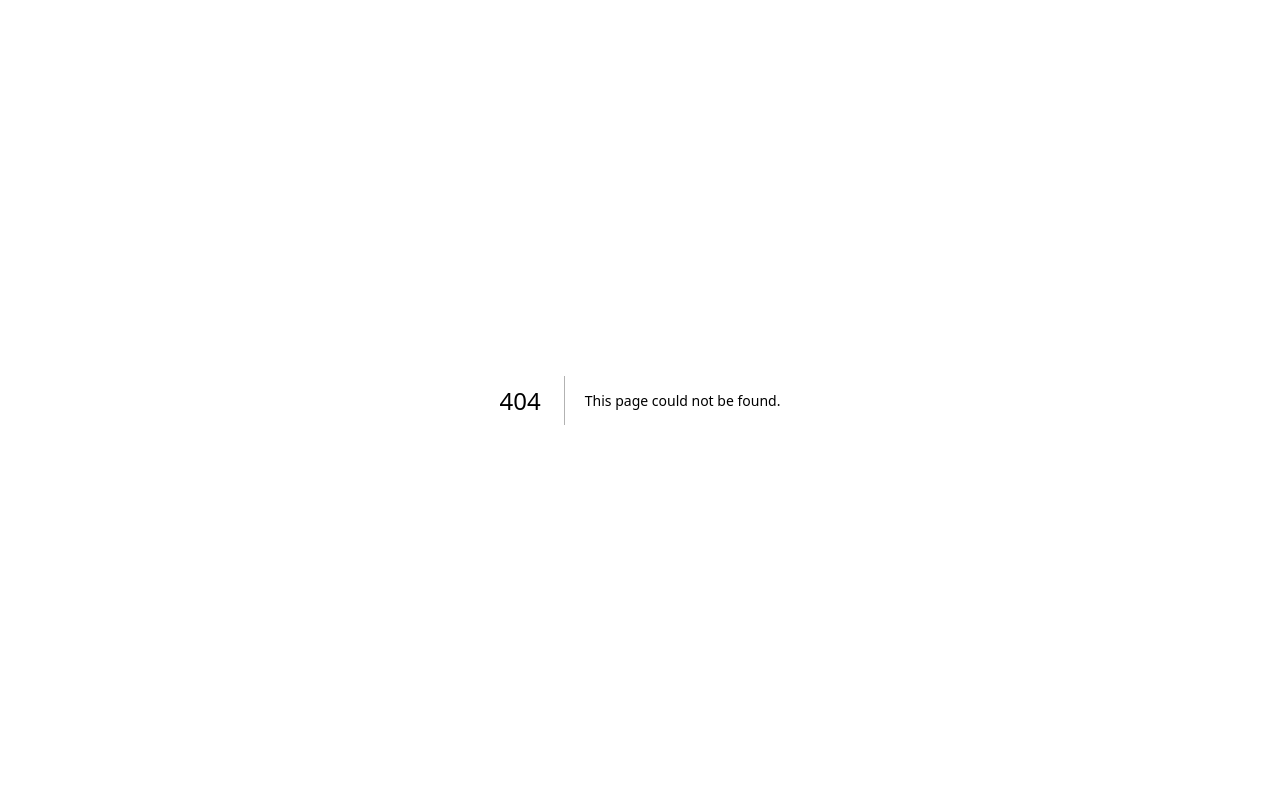
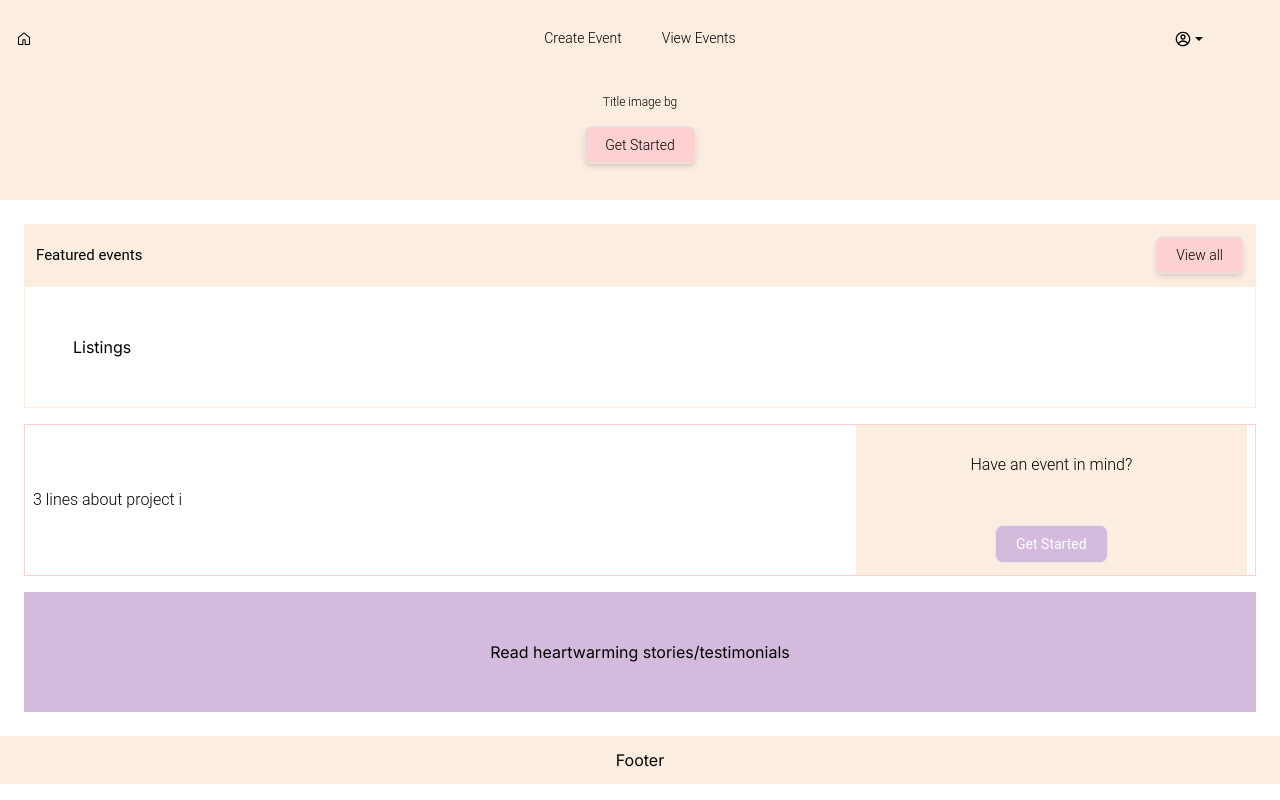
Before and after one commit to shwethaarajesh/project-i, a Next.js app: page /Home in a window 1280 px wide. Before the commit this address had no page. Built offline with nearby package versions, Linux system fonts and the light colour scheme.

Commit message:
Feat : Modified folder structure to allow routing

```diff
--- /dev/null
+++ b/src/app/CreateListing/page.tsx
@@ -0,0 +1,5 @@
+import Image from "next/image";
+
+export default function CreateListing() {
+  return <div className=""> HELLOOOO </div>;
+}
--- a/src/app/pages/home.tsx
+++ b/src/app/Home/page.tsx
@@ -4,6 +4,7 @@ import { CgProfile } from "react-icons/cg";
 import { IoMdArrowDropdown } from "react-icons/io";
 import FeaturedListings from "../components/FeaturedListings/FeaturedListings";
 import Button from "../components/Button/Button";
+import Link from "next/link";
 
 export default function HomePage() {
   return (
@@ -28,7 +29,9 @@ export default function HomePage() {
         </div>
         <div className="flex gap-4 mt-8 flex-col justify-center items-center">
           <div className="font-sans font-light text-xs">Title image bg</div>
-          <Button text={"Get Started"}></Button>
+          <Link href={"/CreateListing"}>
+            <Button text={"Get Started"}></Button>
+          </Link>
         </div>
       </div>
       <div className="m-6">
--- a/src/app/page.tsx
+++ b/src/app/page.tsx
@@ -1,115 +1,6 @@
 import Image from "next/image";
-import HomePage from "./pages/home";
+import HomePage from "./Home/page";
 
 export default function Home() {
-  return (
-    // <main className="flex min-h-screen flex-col items-center justify-between p-24">
-    //   <div className="z-10 max-w-5xl w-full items-center justify-between font-mono text-sm lg:flex">
-    //     <p className="fixed left-0 top-0 flex w-full justify-center border-b border-gray-300 bg-gradient-to-b from-zinc-200 pb-6 pt-8 backdrop-blur-2xl dark:border-neutral-800 dark:bg-zinc-800/30 dark:from-inherit lg:static lg:w-auto  lg:rounded-xl lg:border lg:bg-gray-200 lg:p-4 lg:dark:bg-zinc-800/30">
-    //       Get started by editing&nbsp;
-    //       <code className="font-mono font-bold">src/app/page.tsx</code>
-    //     </p>
-    //     <div className="fixed bottom-0 left-0 flex h-48 w-full items-end justify-center bg-gradient-to-t from-white via-white dark:from-black dark:via-black lg:static lg:h-auto lg:w-auto lg:bg-none">
-    //       <a
-    //         className="pointer-events-none flex place-items-center gap-2 p-8 lg:pointer-events-auto lg:p-0"
-    //         href="https://vercel.com?utm_source=create-next-app&utm_medium=appdir-template&utm_campaign=create-next-app"
-    //         target="_blank"
-    //         rel="noopener noreferrer"
-    //       >
-    //         By{" "}
-    //         <Image
-    //           src="/vercel.svg"
-    //           alt="Vercel Logo"
-    //           className="dark:invert"
-    //           width={100}
-    //           height={24}
-    //           priority
-    //         />
-    //       </a>
-    //     </div>
-    //   </div>
-
-    //   <div className="relative flex place-items-center before:absolute before:h-[300px] before:w-full sm:before:w-[480px] before:-translate-x-1/2 before:rounded-full before:bg-gradient-radial before:from-white before:to-transparent before:blur-2xl before:content-[''] after:absolute after:-z-20 after:h-[180px] after:w-full sm:after:w-[240px] after:translate-x-1/3 after:bg-gradient-conic after:from-sky-200 after:via-blue-200 after:blur-2xl after:content-[''] before:dark:bg-gradient-to-br before:dark:from-transparent before:dark:to-blue-700 before:dark:opacity-10 after:dark:from-sky-900 after:dark:via-[#0141ff] after:dark:opacity-40 before:lg:h-[360px] z-[-1]">
-    //     <Image
-    //       className="relative dark:drop-shadow-[0_0_0.3rem_#ffffff70] dark:invert"
-    //       src="/next.svg"
-    //       alt="Next.js Logo"
-    //       width={180}
-    //       height={37}
-    //       priority
-    //     />
-    //   </div>
-
-    //   <div className="mb-32 grid text-center lg:max-w-5xl lg:w-full lg:mb-0 lg:grid-cols-4 lg:text-left">
-    //     <a
-    //       href="https://nextjs.org/docs?utm_source=create-next-app&utm_medium=appdir-template&utm_campaign=create-next-app"
-    //       className="group rounded-lg border border-transparent px-5 py-4 transition-colors hover:border-gray-300 hover:bg-gray-100 hover:dark:border-neutral-700 hover:dark:bg-neutral-800/30"
-    //       target="_blank"
-    //       rel="noopener noreferrer"
-    //     >
-    //       <h2 className={`mb-3 text-2xl font-semibold`}>
-    //         Docs{" "}
-    //         <span className="inline-block transition-transform group-hover:translate-x-1 motion-reduce:transform-none">
-    //           -&gt;
-    //         </span>
-    //       </h2>
-    //       <p className={`m-0 max-w-[30ch] text-sm opacity-50`}>
-    //         Find in-depth information about Next.js features and API.
-    //       </p>
-    //     </a>
-
-    //     <a
-    //       href="https://nextjs.org/learn?utm_source=create-next-app&utm_medium=appdir-template-tw&utm_campaign=create-next-app"
-    //       className="group rounded-lg border border-transparent px-5 py-4 transition-colors hover:border-gray-300 hover:bg-gray-100 hover:dark:border-neutral-700 hover:dark:bg-neutral-800/30"
-    //       target="_blank"
-    //       rel="noopener noreferrer"
-    //     >
-    //       <h2 className={`mb-3 text-2xl font-semibold`}>
-    //         Learn{" "}
-    //         <span className="inline-block transition-transform group-hover:translate-x-1 motion-reduce:transform-none">
-    //           -&gt;
-    //         </span>
-    //       </h2>
-    //       <p className={`m-0 max-w-[30ch] text-sm opacity-50`}>
-    //         Learn about Next.js in an interactive course with&nbsp;quizzes!
-    //       </p>
-    //     </a>
-
-    //     <a
-    //       href="https://vercel.com/templates?framework=next.js&utm_source=create-next-app&utm_medium=appdir-template&utm_campaign=create-next-app"
-    //       className="group rounded-lg border border-transparent px-5 py-4 transition-colors hover:border-gray-300 hover:bg-gray-100 hover:dark:border-neutral-700 hover:dark:bg-neutral-800/30"
-    //       target="_blank"
-    //       rel="noopener noreferrer"
-    //     >
-    //       <h2 className={`mb-3 text-2xl font-semibold`}>
-    //         Templates{" "}
-    //         <span className="inline-block transition-transform group-hover:translate-x-1 motion-reduce:transform-none">
-    //           -&gt;
-    //         </span>
-    //       </h2>
-    //       <p className={`m-0 max-w-[30ch] text-sm opacity-50`}>
-    //         Explore starter templates for Next.js.
-    //       </p>
-    //     </a>
-
-    //     <a
-    //       href="https://vercel.com/new?utm_source=create-next-app&utm_medium=appdir-template&utm_campaign=create-next-app"
-    //       className="group rounded-lg border border-transparent px-5 py-4 transition-colors hover:border-gray-300 hover:bg-gray-100 hover:dark:border-neutral-700 hover:dark:bg-neutral-800/30"
-    //       target="_blank"
-    //       rel="noopener noreferrer"
-    //     >
-    //       <h2 className={`mb-3 text-2xl font-semibold`}>
-    //         Deploy{" "}
-    //         <span className="inline-block transition-transform group-hover:translate-x-1 motion-reduce:transform-none">
-    //           -&gt;
-    //         </span>
-    //       </h2>
-    //       <p className={`m-0 max-w-[30ch] text-sm opacity-50 text-balance`}>
-    //         Instantly deploy your Next.js site to a shareable URL with Vercel.
-    //       </p>
-    //     </a>
-    //   </div>
-    // </main>
-    <HomePage></HomePage>
-  );
+  return <HomePage></HomePage>;
 }
--- a/src/app/pages/createListing.tsx
+++ /dev/null
@@ -1,5 +0,0 @@
-import Image from "next/image";
-
-export default function createListing() {
-  return <div className=""></div>;
-}
```
